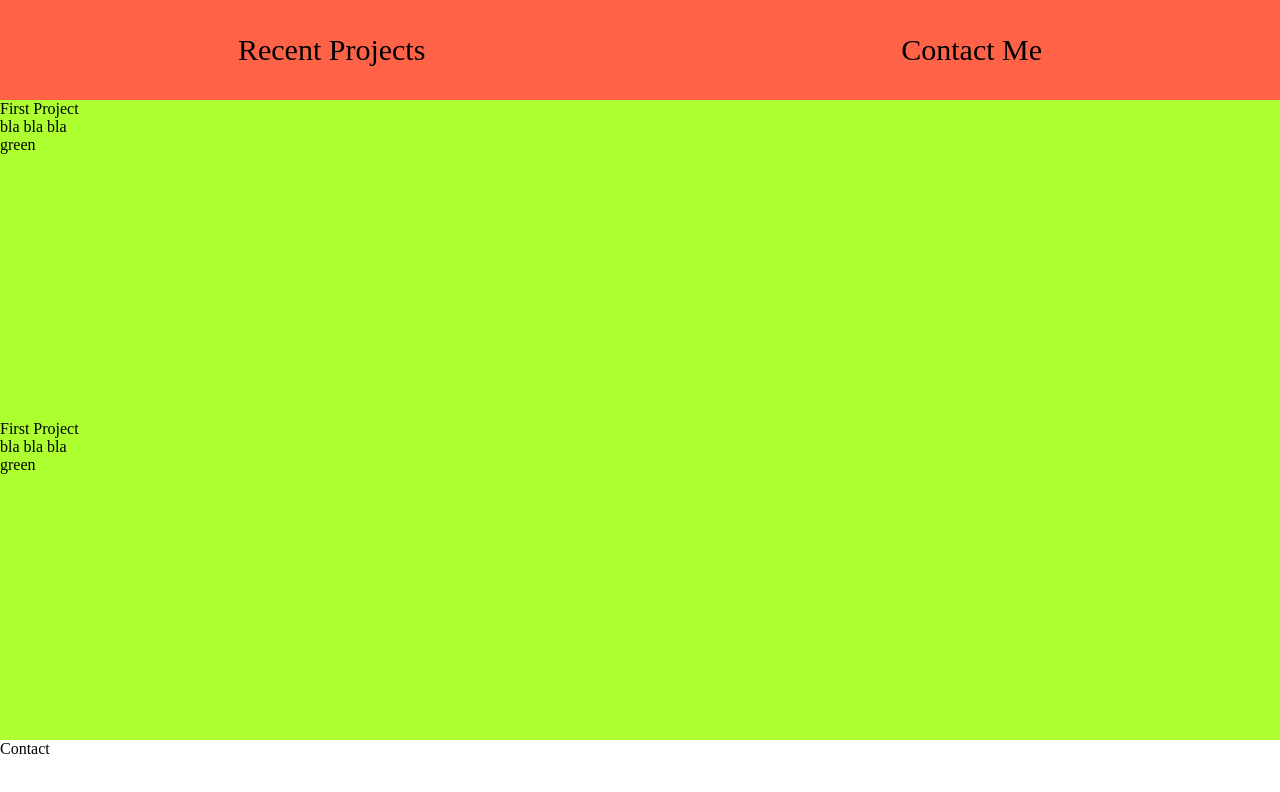
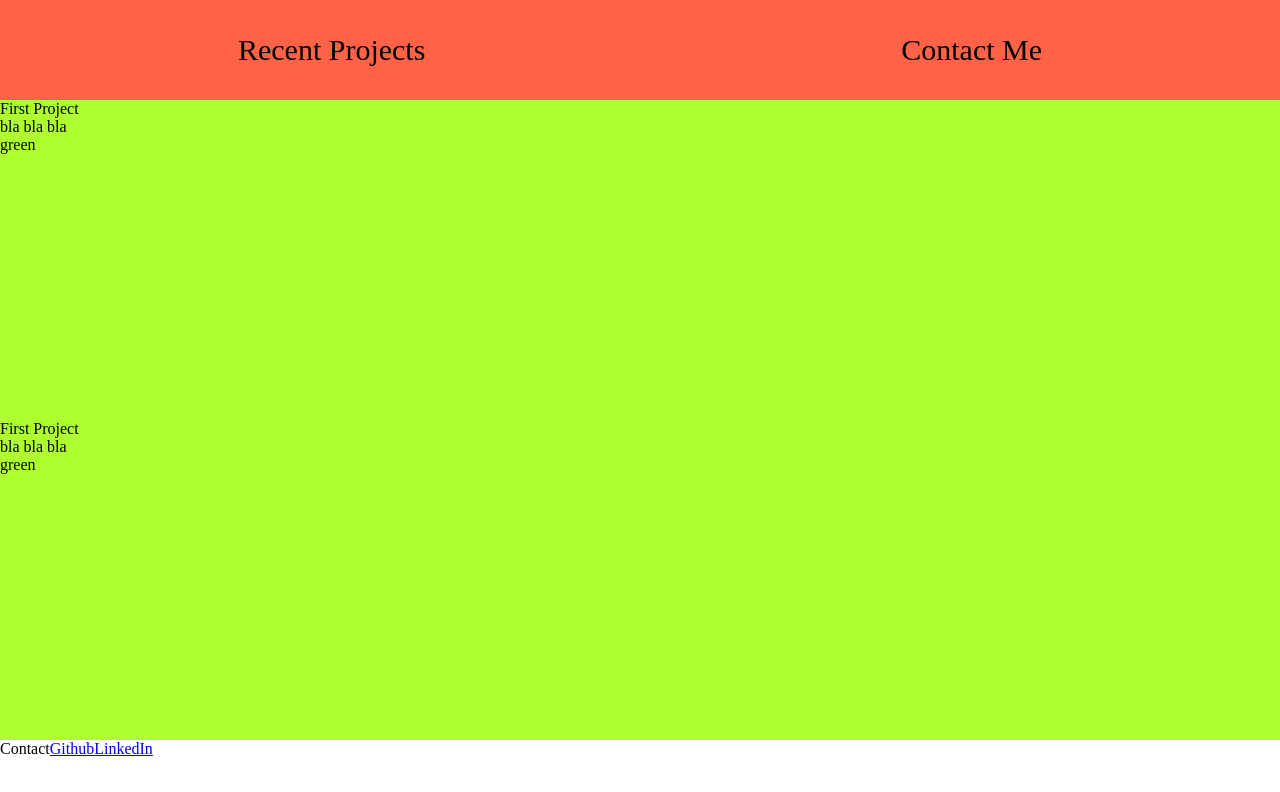
Before and after one commit to JangkarBumi/Portfolio, a React (Create React App) app in the folder portfolio/: page / in a window 1280 px wide. Shown: the top 792 px of the page. Built offline with nearby package versions, Linux system fonts and the light colour scheme.

Commit message:
add github

```diff
--- a/portfolio/src/components/Contact.js
+++ b/portfolio/src/components/Contact.js
@@ -4,6 +4,9 @@ const Contact = () => {
   return (
     <div id='contact'>
       Contact
+      <a href="github.com">Github</a>
+      <a href="linkedin.com">LinkedIn</a>
+
     </div>
   )
 }
```
